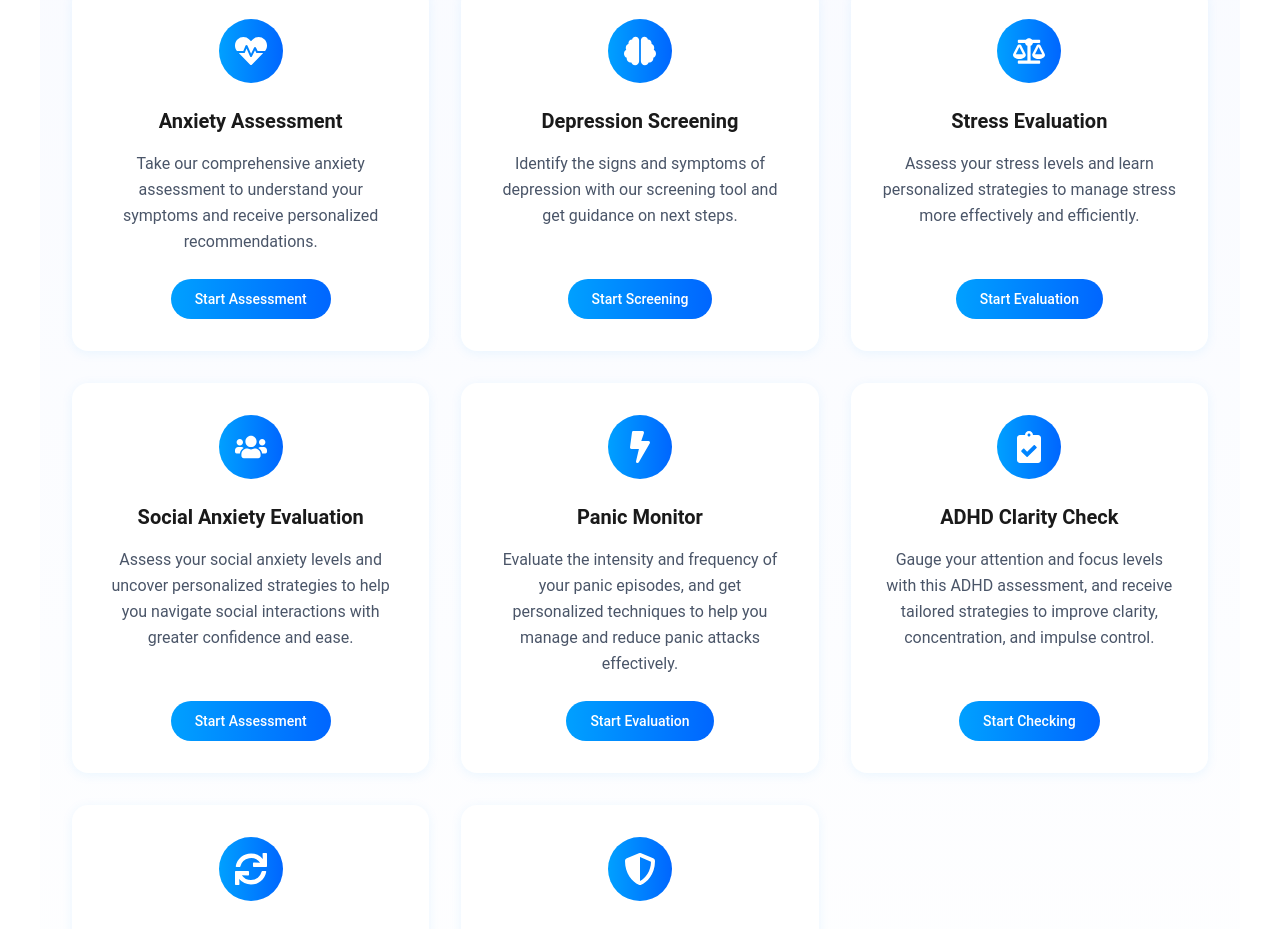
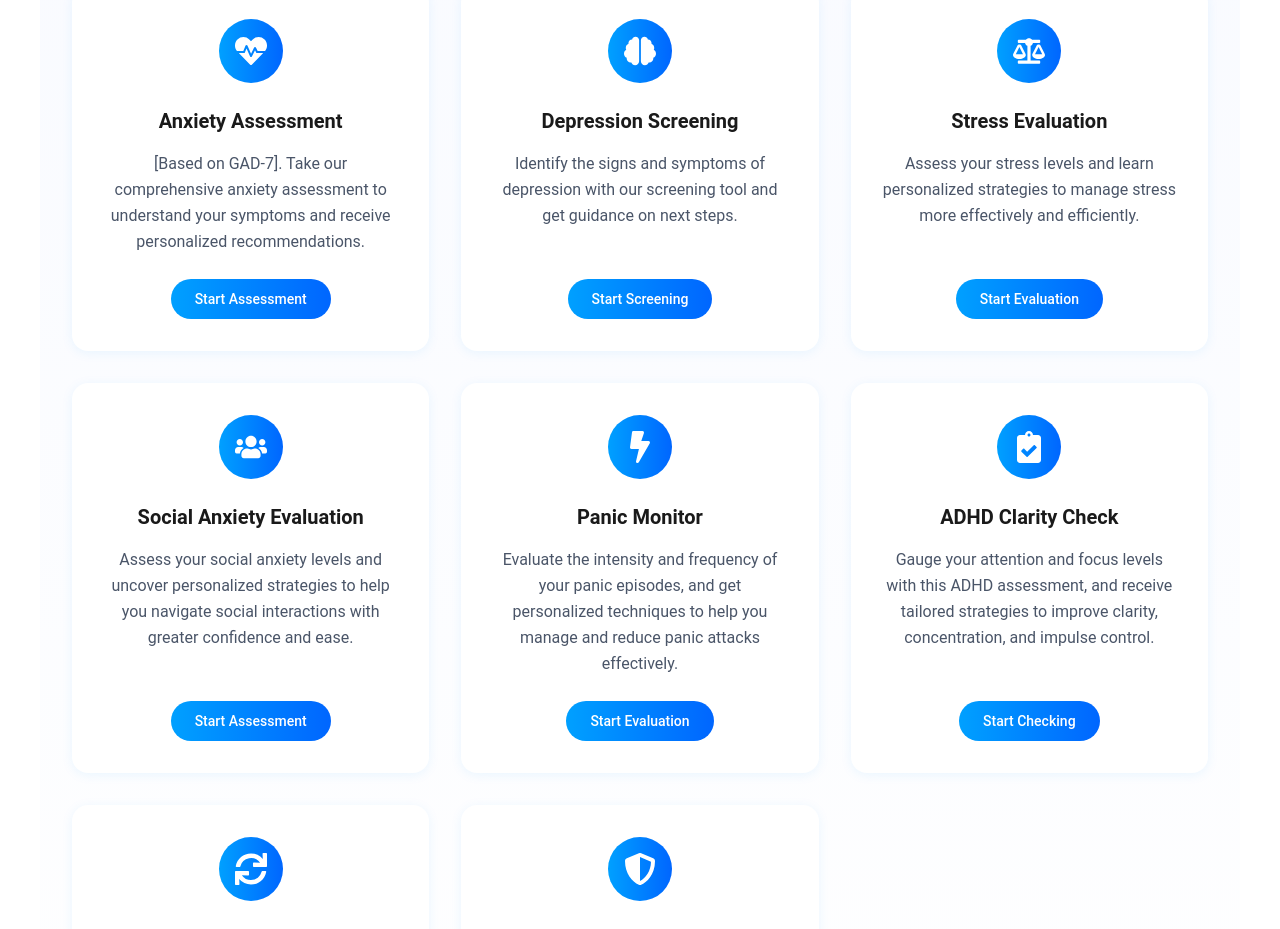
Before and after one commit to MBillahsust/WellSpring, a React (Create React App) app in the folder Frontend/: page / in a window 1280 px wide. Shown: the part 1542-2471 px from the top of the page. Built offline with nearby package versions, Linux system fonts and the light colour scheme; no server answers.

Commit message:
anxiety and depression page fix

```diff
--- a/Frontend/src/Components/Assesment.js
+++ b/Frontend/src/Components/Assesment.js
@@ -18,7 +18,7 @@ export default function MentalHealthAssessments() {
   const assessments = [
     {
       title: "Anxiety Assessment",
-      description: "Take our comprehensive anxiety assessment to understand your symptoms and receive personalized recommendations.",
+      description: "[Based on GAD-7]. Take our comprehensive anxiety assessment to understand your symptoms and receive personalized recommendations.",
       path: "/anxiety-assessment",
       icon: FaHeartbeat,
       buttonText: "Start Assessment"
--- a/Frontend/src/pages/AssessmentPages/DepressionScreening.js
+++ b/Frontend/src/pages/AssessmentPages/DepressionScreening.js
@@ -39,7 +39,6 @@ export default function DepressionScreening() {
     if (questionRef.current) {
       questionRef.current.scrollIntoView({ behavior: 'smooth' });
     }
-    setShowDisclaimer(true);
   }, [currentQuestion]);
 
   const handleAnswer = (value) => {
```
